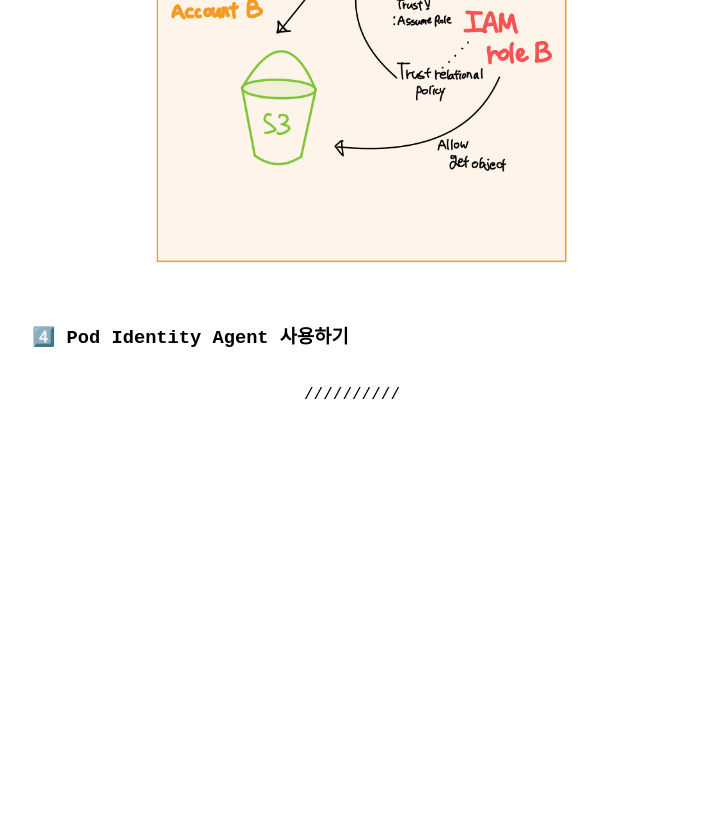
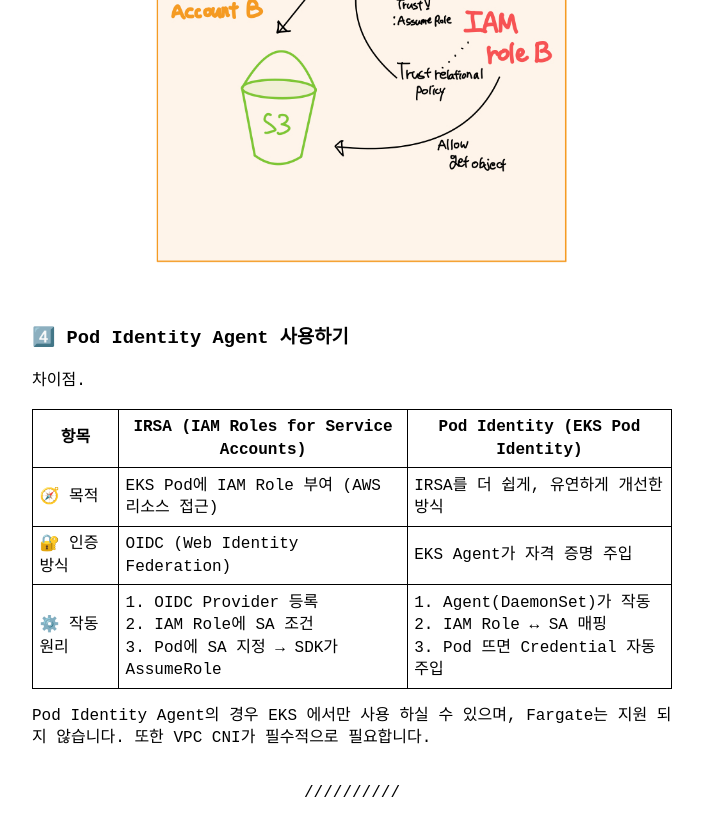
Before and after one commit to coodns/blog, a Jekyll site: the page built from _posts/2025-04-02-Pod 안으로 들어가기.md, in a window 1280 px wide and 900 px high, scrolled down 5641 px. Shown: the top 836 px of the window, without its empty margins (288-991 px from the left). Built offline with Jekyll 4.4.1, drawn with Linux system fonts in a browser that asks for light colours; comment, search, counter and statistics services are not loaded; before the commit the page ends 6143 px from its top, so only the background shows below that.

Commit message:
0409 beautiful world

```diff
--- a/_posts/2025-04-02-Pod 안으로 들어가기.md
+++ b/_posts/2025-04-02-Pod 안으로 들어가기.md
@@ -200,3 +200,12 @@ pip3 install boto3
 
 
 ### 4️⃣ Pod Identity Agent 사용하기
+차이점.
+
+| 항목 | IRSA (IAM Roles for Service Accounts) | Pod Identity (EKS Pod Identity) |
+|------|----------------------------------------|----------------------------------|
+| 🧭 목적 | EKS Pod에 IAM Role 부여 (AWS 리소스 접근) | IRSA를 더 쉽게, 유연하게 개선한 방식 |
+| 🔐 인증 방식 | OIDC (Web Identity Federation) | EKS Agent가 자격 증명 주입 |
+| ⚙️ 작동 원리 | 1. OIDC Provider 등록<br>2. IAM Role에 SA 조건<br>3. Pod에 SA 지정 → SDK가 AssumeRole | 1. Agent(DaemonSet)가 작동<br>2. IAM Role ↔ SA 매핑<br>3. Pod 뜨면 Credential 자동 주입 |
+
+Pod Identity Agent의 경우 EKS 에서만 사용 하실 수 있으며, Fargate는 지원 되지 않습니다. 또한 VPC CNI가 필수적으로 필요합니다.
```
